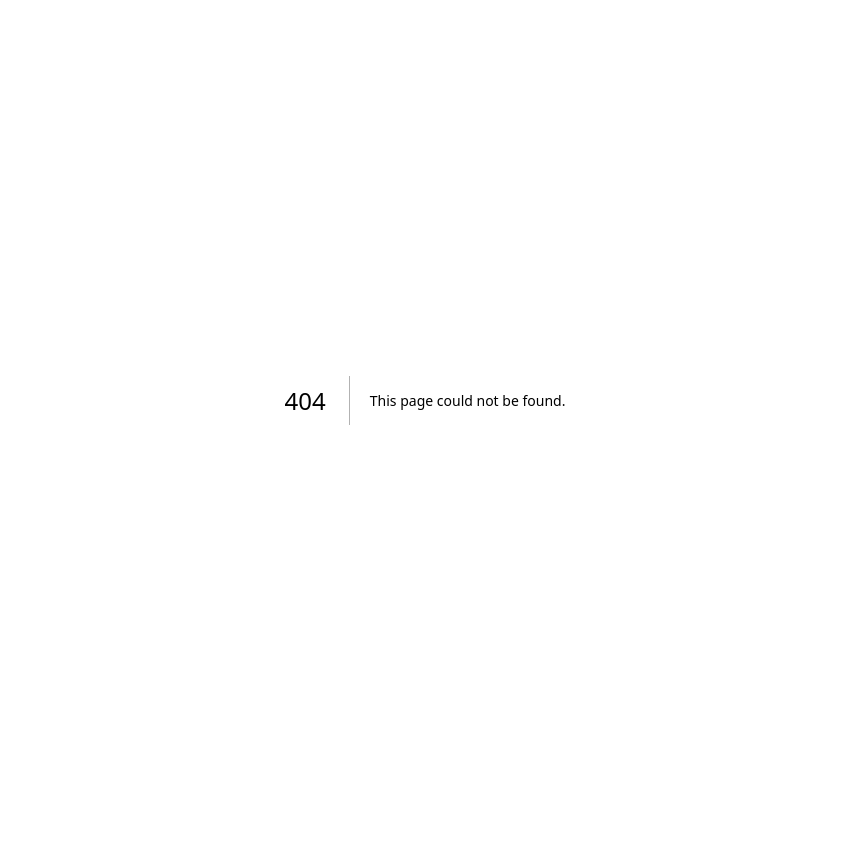
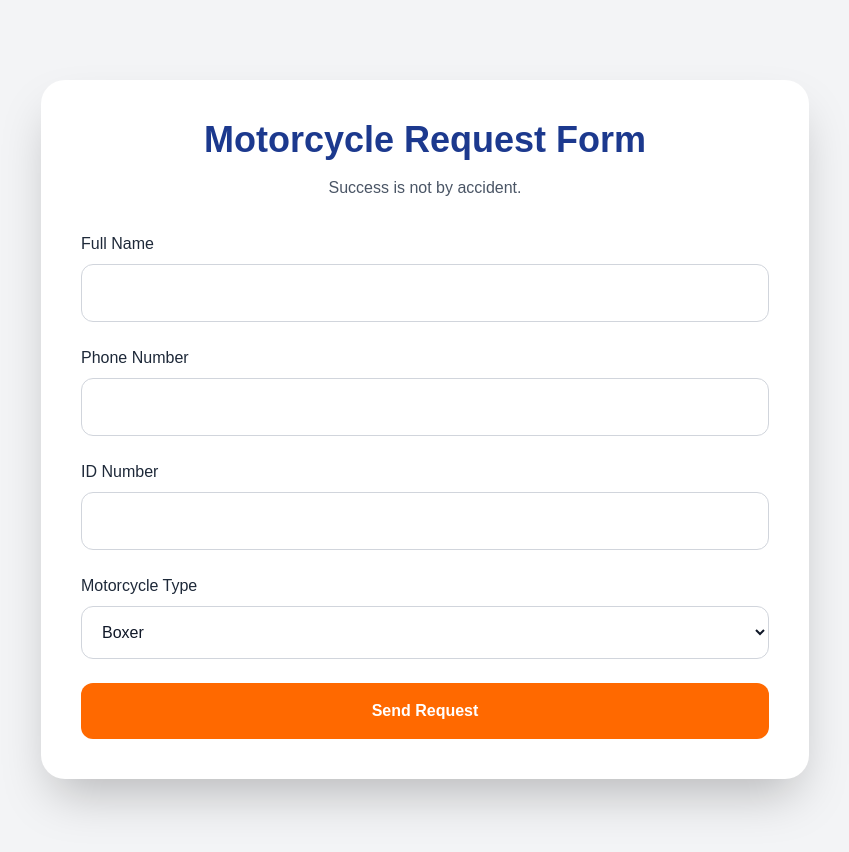
Before and after one commit to rommyromzy-prog/likoni-smart-riders-sacco, a Next.js app: page /motorcycle-request in a window 1280 px wide. Before the commit this address had no page. Shown: the top 852 px of the page, without its empty margins (215-1064 px from the left). Before the commit the page ends 800 px from the top, so only its background shows below. Built offline with nearby package versions, Linux system fonts and the light colour scheme.

Commit message:
Update Website

```diff
--- a/app/components/Hero.tsx
+++ b/app/components/Hero.tsx
@@ -4,6 +4,11 @@ import { motion } from "framer-motion";
 
 
 export default function Hero() {
+  const handlePayment = () => {
+    // Implement payment flow or navigation here
+    console.log("Pay membership fee clicked");
+  };
+
   return (
     <section
       id="home"
@@ -38,6 +43,25 @@ export default function Hero() {
         >
           Become a Member
         </a>
+
+
+<br /><br />
+
+<a
+  href="/motorcycle-request"
+  className="bg-green-600 hover:bg-green-700 px-8 py-4 rounded-full text-lg font-semibold shadow-xl inline-block"
+>
+  Request Motorcycle
+</a>
+
+<br /><br />
+
+<button
+  onClick={handlePayment}
+  className="bg-orange-500 hover:bg-orange-600 hover:scale-105 transition duration-300 px-8 py-4 rounded-full text-lg font-semibold shadow-xl"
+>
+  Pay Membership Fee
+</button>
       </motion.div>
 
     </section>
--- /dev/null
+++ b/app/motorcycle-request/page.js
@@ -0,0 +1,116 @@
+"use client";
+
+import { useState } from "react";
+
+export default function MotorcycleRequestPage() {
+  const [name, setName] = useState("");
+  const [phone, setPhone] = useState("");
+  const [idNumber, setIdNumber] = useState("");
+  const [motorcycle, setMotorcycle] = useState("Boxer");
+
+  const handleSubmit = (e) => {
+    e.preventDefault();
+
+    const message = `
+NEW MOTORCYCLE REQUEST
+
+Name: ${name}
+Phone: ${phone}
+ID Number: ${idNumber}
+Motorcycle: ${motorcycle}
+`;
+
+    const whatsappUrl =
+      `https://wa.me/254751655711?text=${encodeURIComponent(message)}`;
+
+    window.open(whatsappUrl, "_blank");
+  };
+
+  return (
+    <main className="min-h-screen bg-gray-100 py-20 px-6">
+
+      <div className="max-w-3xl mx-auto bg-white p-10 rounded-3xl shadow-2xl">
+
+        <h1 className="text-4xl font-bold text-blue-900 text-center mb-4">
+          Motorcycle Request Form
+        </h1>
+
+        <p className="text-center text-gray-600 mb-8">
+          Success is not by accident.
+        </p>
+
+        <form onSubmit={handleSubmit} className="space-y-6">
+
+          <div>
+            <label className="block mb-2 font-medium text-gray-800">
+              Full Name
+            </label>
+
+            <input
+              type="text"
+              required
+              value={name}
+              onChange={(e) => setName(e.target.value)}
+              className="w-full border border-gray-300 rounded-xl p-4 text-gray-900"
+            />
+          </div>
+
+          <div>
+            <label className="block mb-2 font-medium text-gray-800">
+              Phone Number
+            </label>
+
+            <input
+              type="tel"
+              required
+              value={phone}
+              onChange={(e) => setPhone(e.target.value)}
+              className="w-full border border-gray-300 rounded-xl p-4 text-gray-900"
+            />
+          </div>
+
+          <div>
+            <label className="block mb-2 font-medium text-gray-800">
+              ID Number
+            </label>
+
+            <input
+              type="text"
+              required
+              value={idNumber}
+              onChange={(e) => setIdNumber(e.target.value)}
+              className="w-full border border-gray-300 rounded-xl p-4 text-gray-900"
+            />
+          </div>
+
+          <div>
+            <label className="block mb-2 font-medium text-gray-800">
+              Motorcycle Type
+            </label>
+
+            <select
+              value={motorcycle}
+              onChange={(e) => setMotorcycle(e.target.value)}
+              className="w-full border border-gray-300 rounded-xl p-4 text-gray-900"
+            >
+              <option>Boxer</option>
+              <option>Haojin</option>
+              <option>TVS</option>
+              <option>Spiro</option>
+            </select>
+          </div>
+
+          <button
+            type="submit"
+            className="w-full bg-orange-500 hover:bg-orange-600 text-white py-4 rounded-xl font-bold"
+          >
+            Send Request
+          </button>
+
+        </form>
+
+      </div>
+
+    </main>
+  );
+}
```
